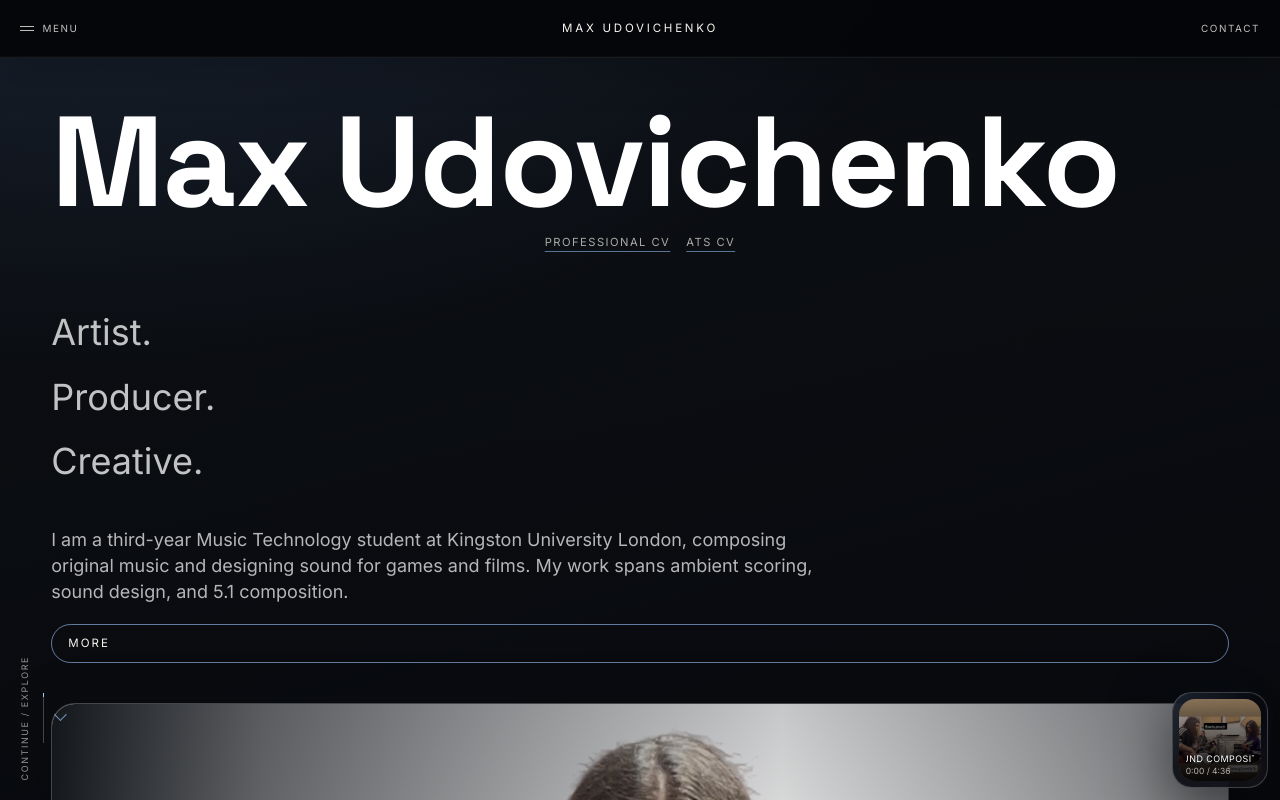
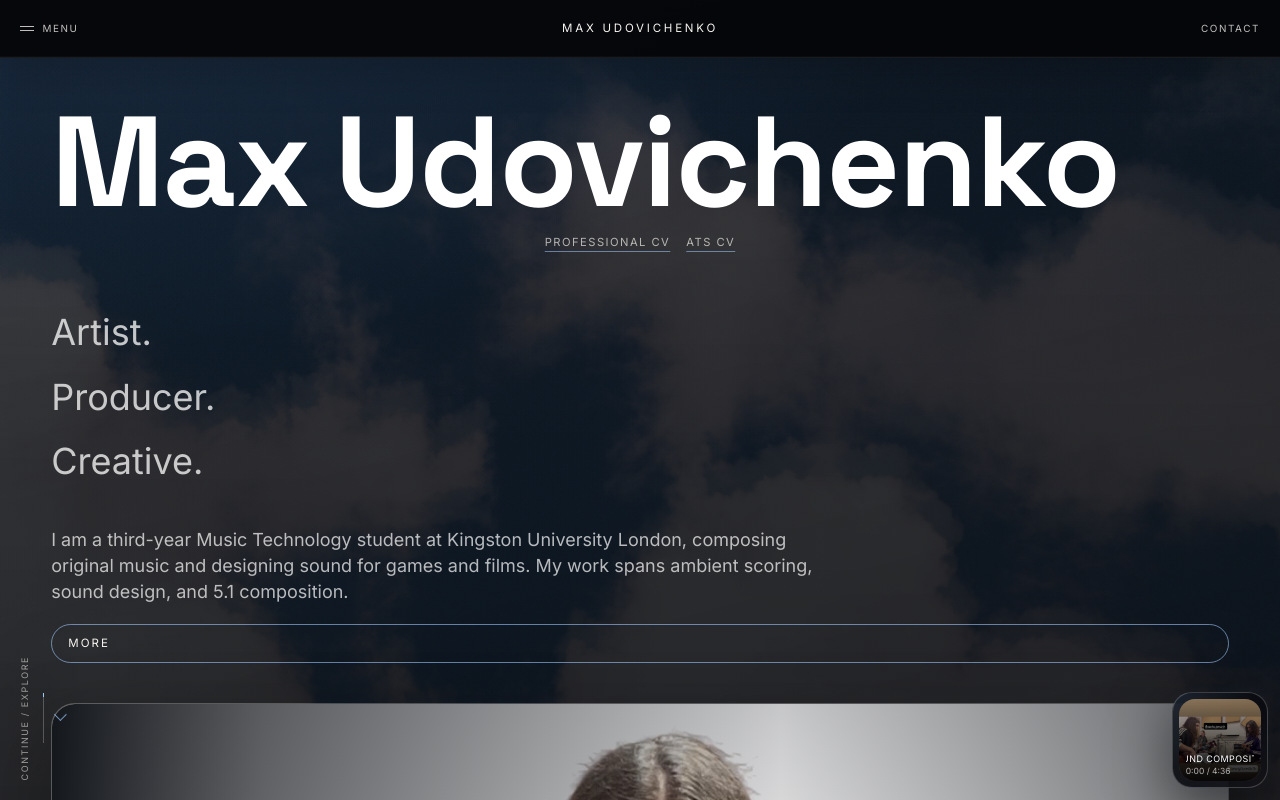
Before and after one commit to udovimax/portfolio-website, a React (Vite) app in the folder app/: page / in a window 1280 px wide. Shown: the top 800 px of the page. Built offline with nearby package versions, Linux system fonts and the light colour scheme.

Commit message:
Lift sky background contrast

```diff
--- a/app/src/index.css
+++ b/app/src/index.css
@@ -73,9 +73,9 @@ body {
   font-family: 'Inter', 'Helvetica Neue', Helvetica, Arial, sans-serif;
   color: var(--text-main);
   background:
-    linear-gradient(180deg, rgba(8, 10, 14, 0.46), rgba(8, 10, 14, 0.82)),
-    radial-gradient(90rem 55rem at 8% -12%, rgba(83, 128, 190, 0.42), transparent 62%),
-    linear-gradient(165deg, var(--page-bg) 0%, var(--page-bg-deep) 64%, #050609 100%);
+    linear-gradient(180deg, rgba(8, 10, 14, 0.2), rgba(8, 10, 14, 0.56)),
+    radial-gradient(90rem 55rem at 8% -12%, rgba(83, 128, 190, 0.28), transparent 62%),
+    linear-gradient(165deg, rgba(17, 20, 25, 0.72) 0%, rgba(8, 10, 14, 0.8) 64%, rgba(5, 6, 9, 0.9) 100%);
   text-rendering: optimizeLegibility;
   -webkit-font-smoothing: antialiased;
   -moz-osx-font-smoothing: grayscale;
@@ -98,8 +98,8 @@ body::before {
   inset: 0;
   z-index: -2;
   content: '';
-  background: linear-gradient(180deg, rgba(12, 16, 24, 0.14), rgba(6, 8, 12, 0.42)), url('./assets/images/site-background.jpg') center / cover;
-  opacity: 0.68;
+  background: linear-gradient(180deg, rgba(12, 16, 24, 0.08), rgba(6, 8, 12, 0.28)), url('./assets/images/site-background.jpg') center / cover;
+  opacity: 0.82;
   animation: atmosphere-drift 20s ease-in-out infinite alternate;
   pointer-events: none;
 }
```
